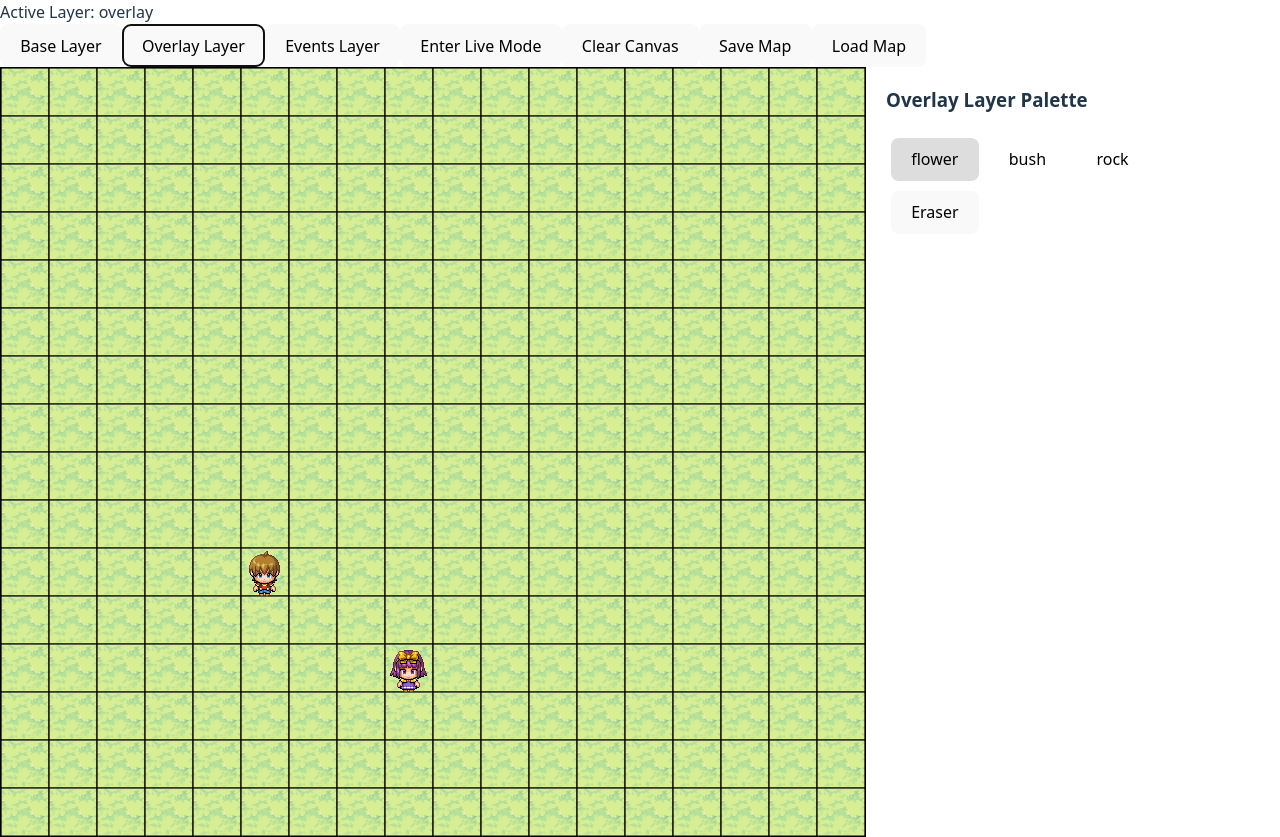
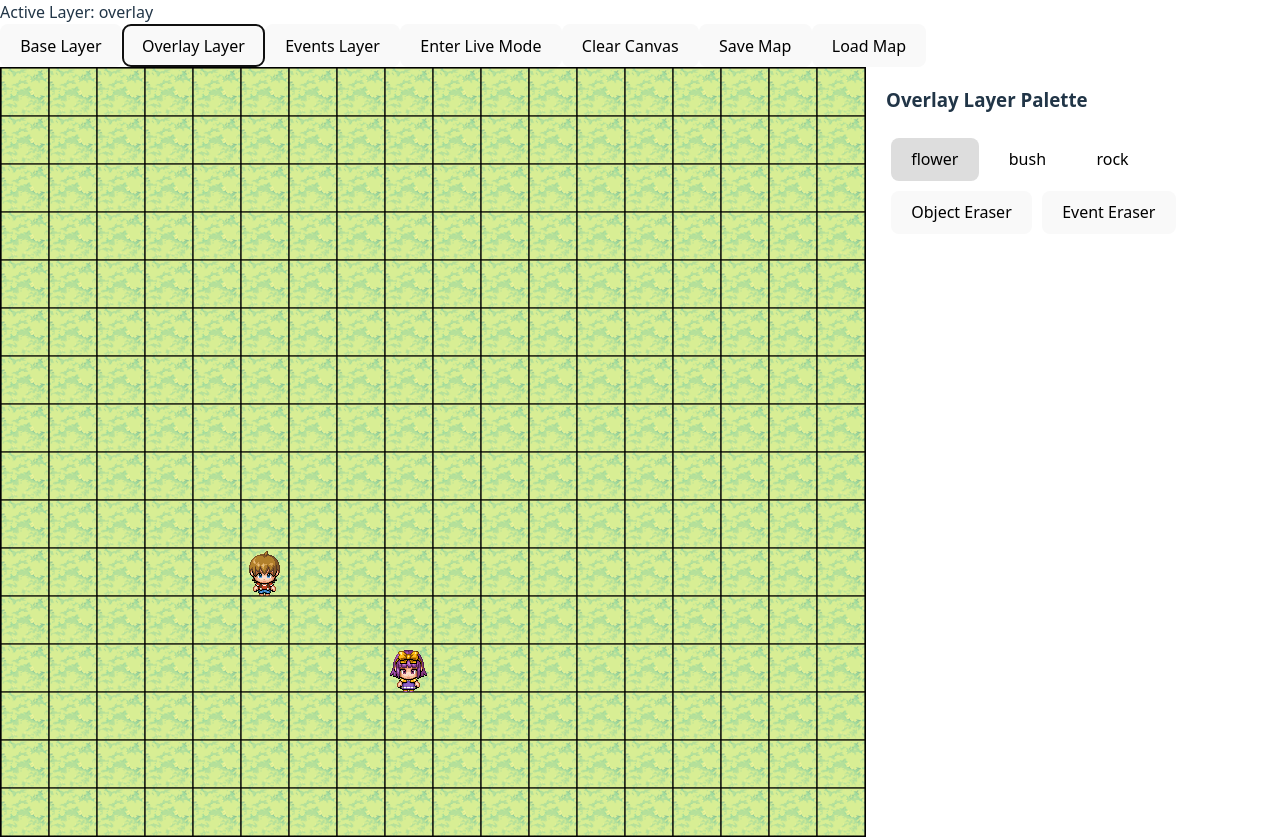
Before and after one commit to butlerem/fantasy-map-builder, a React (Vite) app: page / in a window 1280 px wide. Both pictures are taken after a click on the button "Overlay Layer". Built offline with nearby package versions, Linux system fonts and the light colour scheme.

Commit message:
Event eraser for events layer

```diff
--- a/src/App.jsx
+++ b/src/App.jsx
@@ -60,10 +60,17 @@ function App() {
         return newGrid;
       });
     } else if (layer === "events") {
-      setAnimatedEvents((prev) => [
-        ...prev,
-        { id: Date.now(), type: selectedTileEvents, x, y, frame: 1 },
-      ]);
+      if (selectedTileEvents === "erase-event") {
+        // Remove event if it exists at the clicked position
+        setAnimatedEvents((prev) =>
+          prev.filter((event) => !(event.x === x && event.y === y))
+        );
+      } else {
+        setAnimatedEvents((prev) => [
+          ...prev,
+          { id: Date.now(), type: selectedTileEvents, x, y, frame: 1 },
+        ]);
+      }
     }
   };
 
--- a/src/components/TilePalette.jsx
+++ b/src/components/TilePalette.jsx
@@ -20,10 +20,16 @@ const TilePalette = ({ title, tiles, selectedTile, onSelect }) => {
           {tile}
         </button>
       ))}
-      {/* For overlay layers, add an "Eraser" button to clear the tile */}
+      {/* Eraser buttons to remove objects or events */}
       {title.includes("Overlay") && (
         <button onClick={() => onSelect(null)} style={{ margin: "5px" }}>
-          Eraser
+          Object Eraser
+        </button>
+      )}
+
+      {title.includes("Overlay") && (
+        <button onClick={() => onSelect(null)} style={{ margin: "5px" }}>
+          Event Eraser
         </button>
       )}
     </div>
--- a/src/components/Toolbar.jsx
+++ b/src/components/Toolbar.jsx
@@ -4,6 +4,7 @@ const Toolbar = ({
   activeLayer,
   setActiveLayer,
   isLiveMode,
+  setIsLiveMode,
   onClear,
   onSave,
   onLoad,
```
